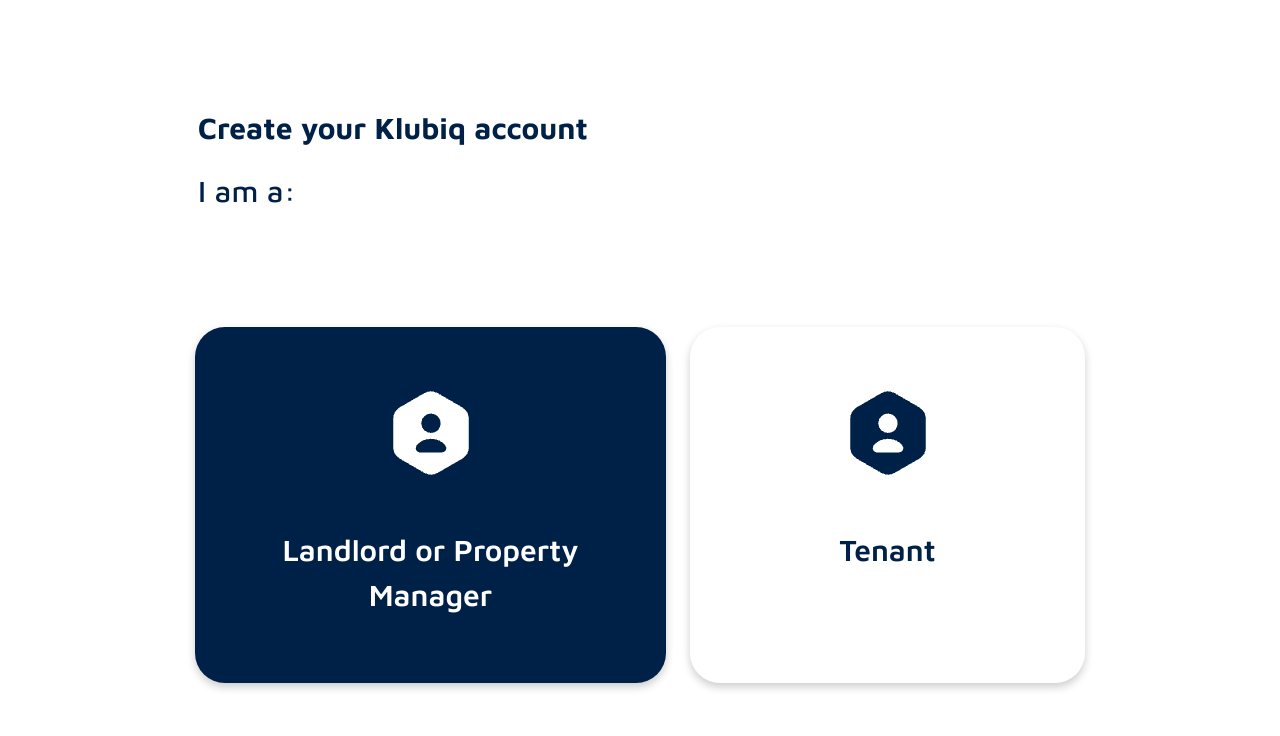
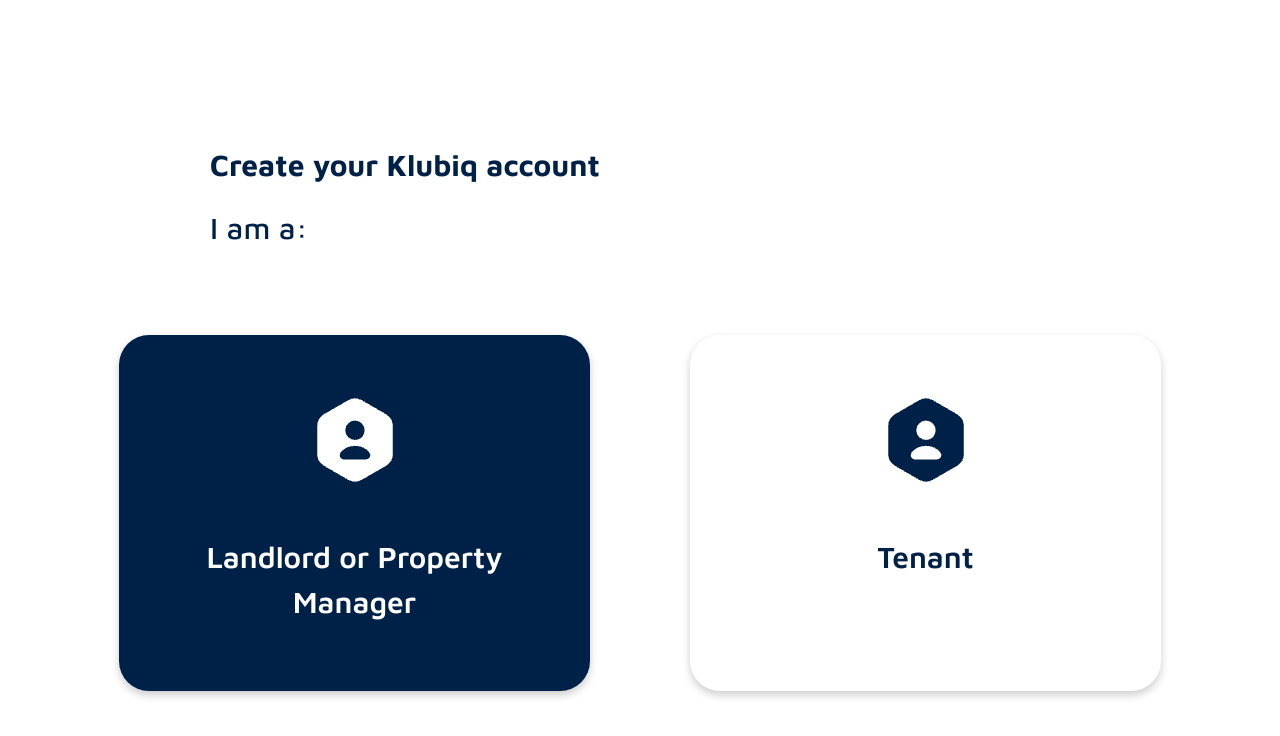
Before and after one commit to glumia-ltd/klubiq-web, a React (Vite) app in the folder apps/landlord-portal/: page /signup in a window 1280 px wide. Shown: the top 736 px of the page. Built offline with nearby package versions, Linux system fonts and the light colour scheme.

Commit message:
edit styles

```diff
--- a/apps/landlord-portal/src/pages/SignUp/CreateAccount.tsx
+++ b/apps/landlord-portal/src/pages/SignUp/CreateAccount.tsx
@@ -67,7 +67,7 @@ const CreateAccount: React.FC = () => {
             sm={6}
             md={6}
             lg={6}
-            spacing={3}
+            spacing={1}
             sx={{
               alignContent: 'center',
             }}
--- a/apps/landlord-portal/src/pages/SignUp/index.tsx
+++ b/apps/landlord-portal/src/pages/SignUp/index.tsx
@@ -9,41 +9,86 @@ const SignUp = () => {
   const [pageState, setPageState] = useState('signup');
 
   return (
-    <Grid container spacing={0} sx={{ padding: '4rem', height: '100vh' }}>
+    <Grid
+      container
+      spacing={0}
+      sx={{
+        padding: '4rem',
+        height: '100vh',
+      }}
+    >
       {pageState === 'signup' && (
-        <Grid container spacing={0} mt='1rem'>
+        <Grid
+          container
+          spacing={0}
+          mt='1rem'
+          sx={{
+            // border: '2px solid red',
+            alignItems: 'flex-start',
+            height: '100%',
+          }}
+        >
           <Grid
-            item
+            container
             xs={12}
             md={12}
             lg={12}
             sx={{
-              textAlign: 'left',
-              margin: '90px 198px 0px',
+              margin: '6rem 14rem 0rem',
+              // marginLeft: '32%',
+              // marginRight: '32%',
+              alignSelf: 'center',
+              // border: '2px solid green',
               color: '#002147',
               height: '105px',
-              padding: '0px',
+              padding: '0',
             }}
           >
-            <Typography variant='h3' mb={'18px'} sx={{ fontWeight: '700' }}>
-              Create your Klubiq account
-            </Typography>
-            <Typography variant='h5'>I am a:</Typography>
+            <Grid item xs={12} md={12} lg={12}>
+              <Typography
+                variant='h3'
+                mb={'18px'}
+                sx={{
+                  fontWeight: '700',
+                  // border: '2px solid red',
+                  width: 'max-content',
+                }}
+              >
+                Create your Klubiq account
+              </Typography>
+            </Grid>
+            <Grid item xs={12} md={12} lg={12}>
+              <Typography
+                variant='h5'
+                sx={{
+                  // border: '2px solid red',
+                  width: 'max-content',
+                }}
+              >
+                I am a:
+              </Typography>
+            </Grid>
           </Grid>
-          <Grid container sx={{ margin: '0px 145px' }}>
+          <Grid
+            container
+            sx={
+              {
+                // margin: '0px 145px',
+                // border: '2px solid yellow',
+              }
+            }
+          >
             <Grid
               item
               xs={12}
-              sm={6}
+              sm={12}
               md={6}
               lg={6}
-              sx={
-                {
-                  // display: 'flex',
-                  // justifyContent: 'right',
-                  // alignItems: 'flex-center',
-                }
-              }
+              sx={{
+                display: 'flex',
+                justifyContent: 'right',
+                alignItems: 'flex-center',
+              }}
             >
               <Card
                 onClick={() => {
@@ -75,7 +120,7 @@ const SignUp = () => {
             <Grid
               item
               xs={12}
-              sm={6}
+              sm={12}
               md={6}
               lg={6}
               sx={{
```
